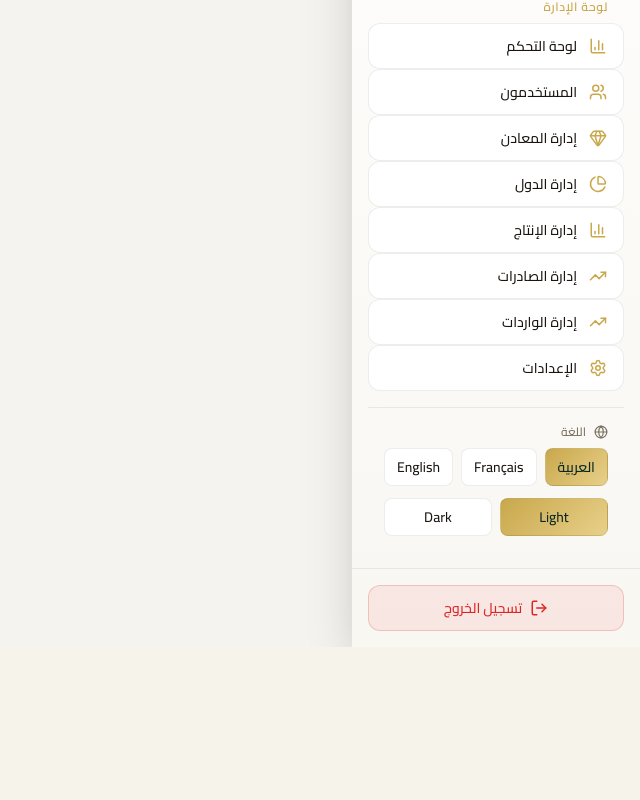
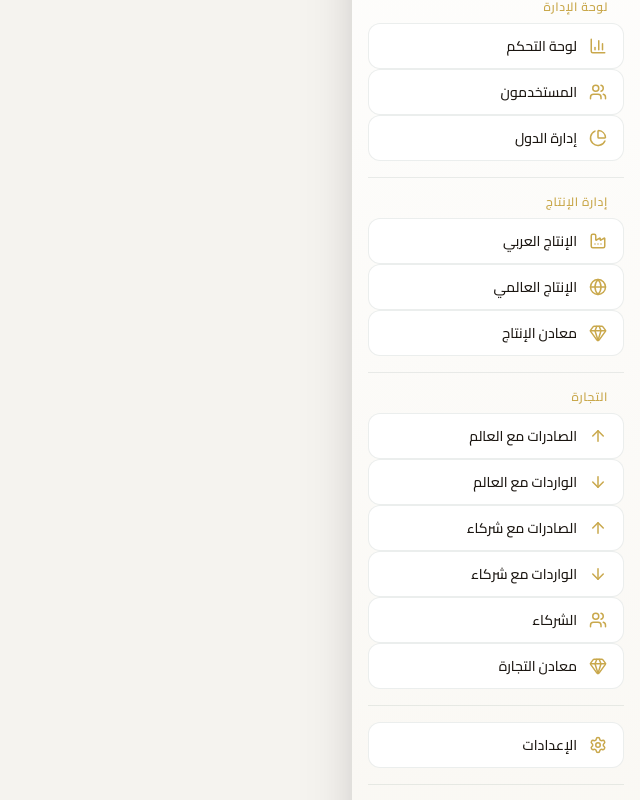
Before and after one commit to MohamedAoudi/bawabat-ta3din-arabic-v1, a React (Vite) app in the folder Frontend/: page /users in a window 1280 px wide. Shown: the part 433-1233 px from the top of the page, without its empty margins (640-1280 px from the left). Before the commit the page ends 1080 px from the top, so only its background shows below. Built offline with nearby package versions, Linux system fonts and the light colour scheme; no server answers; sample sign-in values are in the browser's storage; what chartjs-chart-treemap would draw is missing.

Commit message:
fixer side menu

```diff
--- a/Frontend/src/layouts/Sidebar.jsx
+++ b/Frontend/src/layouts/Sidebar.jsx
@@ -6,7 +6,7 @@ import { LanguageContext, ThemeContext } from "../App";
 import { getCurrentUser, logout, isAdmin, refreshCurrentUser } from "../services/authService";
 import {
   User, LogOut, Settings, Users, BarChart3,
-  Shield, Home, FileText, X, Menu, PieChart, TrendingUp, Globe, Sun, Moon, Gem
+  Shield, Home, FileText, X, Menu, PieChart, TrendingUp, Globe, Sun, Moon, Gem, Factory, ArrowUp, ArrowDown
 } from "lucide-react";
 
 // ─── Translations ─────────────────────────────────────────────────────────────
@@ -38,6 +38,16 @@ const TRANSLATIONS = {
     tradeImports: "إدارة الواردات",
     countriesManagement: "إدارة الدول",
     productionManagement: "إدارة الإنتاج",
+    arabProduction: "الإنتاج العربي",
+    worldProduction: "الإنتاج العالمي",
+    productionMinerals: "معادن الإنتاج",
+    tradeHeading: "التجارة",
+    tradeWorldExports: "الصادرات مع العالم",
+    tradeWorldImports: "الواردات مع العالم",
+    tradePartnersExports: "الصادرات مع شركاء",
+    tradePartnersImports: "الواردات مع شركاء",
+    tradePartnersList: "الشركاء",
+    tradeMinerals: "معادن التجارة",
     language: "اللغة",
     theme: "المظهر",
     lightMode: "فاتح",
@@ -75,6 +85,16 @@ const TRANSLATIONS = {
     tradeImports: "Gestion des importations",
     countriesManagement: "Gestion des pays",
     productionManagement: "Gestion de la production",
+    arabProduction: "Production arabe",
+    worldProduction: "Production mondiale",
+    productionMinerals: "Minéraux de production",
+    tradeHeading: "Commerce",
+    tradeWorldExports: "Exportations avec le monde",
+    tradeWorldImports: "Importations avec le monde",
+    tradePartnersExports: "Exportations avec les partenaires",
+    tradePartnersImports: "Importations avec les partenaires",
+    tradePartnersList: "Partenaires",
+    tradeMinerals: "Minéraux du commerce",
     language: "Langue",
     theme: "Thème",
     lightMode: "Clair",
@@ -112,6 +132,16 @@ const TRANSLATIONS = {
     tradeImports: "Imports",
     countriesManagement: "Countries",
     productionManagement: "Production",
+    arabProduction: "Arab production",
+    worldProduction: "World production",
+    productionMinerals: "Production minerals",
+    tradeHeading: "Trade",
+    tradeWorldExports: "Exports with world",
+    tradeWorldImports: "Imports with world",
+    tradePartnersExports: "Exports with partners",
+    tradePartnersImports: "Imports with partners",
+    tradePartnersList: "Partners",
+    tradeMinerals: "Trade minerals",
     language: "Language",
     theme: "Theme",
     lightMode: "Light",
@@ -140,41 +170,10 @@ const ADMIN_MENU_ITEMS = [
     labelKey: "users",
   },
   {
-    key: "minerals",
-    icon: Gem,
-    href: "/minerals",
-    labelKey: "minerals",
-  },
-  {
     key: "countriesManagement",
     icon: PieChart,
     href: "/countries-management",
     labelKey: "countriesManagement",
-  },
-
-  {
-    key: "productionManagement",
-    icon: BarChart3,
-    href: "/production-management",
-    labelKey: "productionManagement",
-  },
-  {
-    key: "tradeExports",
-    icon: TrendingUp,
-    href: "/trade-exports",
-    labelKey: "tradeExports",
-  },
-  {
-    key: "tradeImports",
-    icon: TrendingUp,
-    href: "/trade-imports",
-    labelKey: "tradeImports",
-  },
-  {
-    key: "settings",
-    icon: Settings,
-    href: "/settings",
-    labelKey: "settings",
   },
 ];
 
@@ -308,6 +307,8 @@ export default function Sidebar({ isOpen, onClose, children }) {
               className="w-full h-full object-contain"
             />
           </div>
+
+
           <h1 className="text-lg sm:text-xl font-bold" style={{ color: colors.gold }}>
             {t.dashboard}
           </h1>
@@ -384,6 +385,145 @@ export default function Sidebar({ isOpen, onClose, children }) {
                   </Link>
                 );
               })}
+            </div>
+          )}
+
+          {/* Production Heading with Subitems */}
+          <div className="mt-3 sm:mt-4 pt-3 sm:pt-4" style={{ borderTop: `1px solid ${colors.border}` }}>
+            <p className="px-3 sm:px-4 text-xs font-semibold uppercase tracking-wider mb-1 sm:mb-2" style={{ color: colors.gold }}>
+              {t.productionManagement}
+            </p>
+            <Link
+              to="/production/arab"
+              className="w-full flex items-center gap-2 sm:gap-3 px-3 sm:px-4 py-2 sm:py-3 rounded-lg sm:rounded-xl transition-all duration-200 hover:scale-[1.02]"
+              style={{
+                background: colors.cardBg,
+                color: colors.ink,
+                border: `1px solid ${colors.border}`,
+              }}
+            >
+              <Factory size={18} sm:size={20} style={{ color: colors.gold }} />
+              <span className="text-xs sm:text-sm font-medium">{t.arabProduction}</span>
+            </Link>
+            <Link
+              to="/production/world"
+              className="w-full flex items-center gap-2 sm:gap-3 px-3 sm:px-4 py-2 sm:py-3 rounded-lg sm:rounded-xl transition-all duration-200 hover:scale-[1.02]"
+              style={{
+                background: colors.cardBg,
+                color: colors.ink,
+                border: `1px solid ${colors.border}`,
+              }}
+            >
+              <Globe size={18} sm:size={20} style={{ color: colors.gold }} />
+              <span className="text-xs sm:text-sm font-medium">{t.worldProduction}</span>
+            </Link>
+            <Link
+              to="/production/minerals"
+              className="w-full flex items-center gap-2 sm:gap-3 px-3 sm:px-4 py-2 sm:py-3 rounded-lg sm:rounded-xl transition-all duration-200 hover:scale-[1.02]"
+              style={{
+                background: colors.cardBg,
+                color: colors.ink,
+                border: `1px solid ${colors.border}`,
+              }}
+            >
+              <Gem size={18} sm:size={20} style={{ color: colors.gold }} />
+              <span className="text-xs sm:text-sm font-medium">{t.productionMinerals}</span>
+            </Link>
+          </div>
+
+          {/* Trade Heading with Subitems */}
+          <div className="mt-3 sm:mt-4 pt-3 sm:pt-4" style={{ borderTop: `1px solid ${colors.border}` }}>
+            <p className="px-3 sm:px-4 text-xs font-semibold uppercase tracking-wider mb-1 sm:mb-2" style={{ color: colors.gold }}>
+              {t.tradeHeading}
+            </p>
+            <Link
+              to="/trade/world/exports"
+              className="w-full flex items-center gap-2 sm:gap-3 px-3 sm:px-4 py-2 sm:py-3 rounded-lg sm:rounded-xl transition-all duration-200 hover:scale-[1.02]"
+              style={{
+                background: colors.cardBg,
+                color: colors.ink,
+                border: `1px solid ${colors.border}`,
+              }}
+            >
+              <ArrowUp size={18} sm:size={20} style={{ color: colors.gold }} />
+              <span className="text-xs sm:text-sm font-medium">{t.tradeWorldExports}</span>
+            </Link>
+            <Link
+              to="/trade/world/imports"
+              className="w-full flex items-center gap-2 sm:gap-3 px-3 sm:px-4 py-2 sm:py-3 rounded-lg sm:rounded-xl transition-all duration-200 hover:scale-[1.02]"
+              style={{
+                background: colors.cardBg,
+                color: colors.ink,
+                border: `1px solid ${colors.border}`,
+              }}
+            >
+              <ArrowDown size={18} sm:size={20} style={{ color: colors.gold }} />
+              <span className="text-xs sm:text-sm font-medium">{t.tradeWorldImports}</span>
+            </Link>
+            <Link
+              to="/trade/partners/exports"
+              className="w-full flex items-center gap-2 sm:gap-3 px-3 sm:px-4 py-2 sm:py-3 rounded-lg sm:rounded-xl transition-all duration-200 hover:scale-[1.02]"
+              style={{
+                background: colors.cardBg,
+                color: colors.ink,
+                border: `1px solid ${colors.border}`,
+              }}
+            >
+              <ArrowUp size={18} sm:size={20} style={{ color: colors.gold }} />
+              <span className="text-xs sm:text-sm font-medium">{t.tradePartnersExports}</span>
+            </Link>
+            <Link
+              to="/trade/partners/imports"
+              className="w-full flex items-center gap-2 sm:gap-3 px-3 sm:px-4 py-2 sm:py-3 rounded-lg sm:rounded-xl transition-all duration-200 hover:scale-[1.02]"
+              style={{
+                background: colors.cardBg,
+                color: colors.ink,
+                border: `1px solid ${colors.border}`,
+              }}
+            >
+              <ArrowDown size={18} sm:size={20} style={{ color: colors.gold }} />
+              <span className="text-xs sm:text-sm font-medium">{t.tradePartnersImports}</span>
+            </Link>
+            <Link
+              to="/trade/partners"
+              className="w-full flex items-center gap-2 sm:gap-3 px-3 sm:px-4 py-2 sm:py-3 rounded-lg sm:rounded-xl transition-all duration-200 hover:scale-[1.02]"
+              style={{
+                background: colors.cardBg,
+                color: colors.ink,
+                border: `1px solid ${colors.border}`,
+              }}
+            >
+              <Users size={18} sm:size={20} style={{ color: colors.gold }} />
+              <span className="text-xs sm:text-sm font-medium">{t.tradePartnersList}</span>
+            </Link>
+            <Link
+              to="/trade/minerals"
+              className="w-full flex items-center gap-2 sm:gap-3 px-3 sm:px-4 py-2 sm:py-3 rounded-lg sm:rounded-xl transition-all duration-200 hover:scale-[1.02]"
+              style={{
+                background: colors.cardBg,
+                color: colors.ink,
+                border: `1px solid ${colors.border}`,
+              }}
+            >
+              <Gem size={18} sm:size={20} style={{ color: colors.gold }} />
+              <span className="text-xs sm:text-sm font-medium">{t.tradeMinerals}</span>
+            </Link>
+          </div>
+
+          {isUserAdmin && (
+            <div className="mt-3 sm:mt-4 pt-3 sm:pt-4" style={{ borderTop: `1px solid ${colors.border}` }}>
+              <Link
+                to="/settings"
+                className="w-full flex items-center gap-2 sm:gap-3 px-3 sm:px-4 py-2 sm:py-3 rounded-lg sm:rounded-xl transition-all duration-200 hover:scale-[1.02]"
+                style={{
+                  background: colors.cardBg,
+                  color: colors.ink,
+                  border: `1px solid ${colors.border}`,
+                }}
+              >
+                <Settings size={18} sm:size={20} style={{ color: colors.gold }} />
+                <span className="text-xs sm:text-sm font-medium">{t.settings}</span>
+              </Link>
             </div>
           )}
 
```
Also changed, not shown: 1 other file (tests, documents, lock files or other folders).
